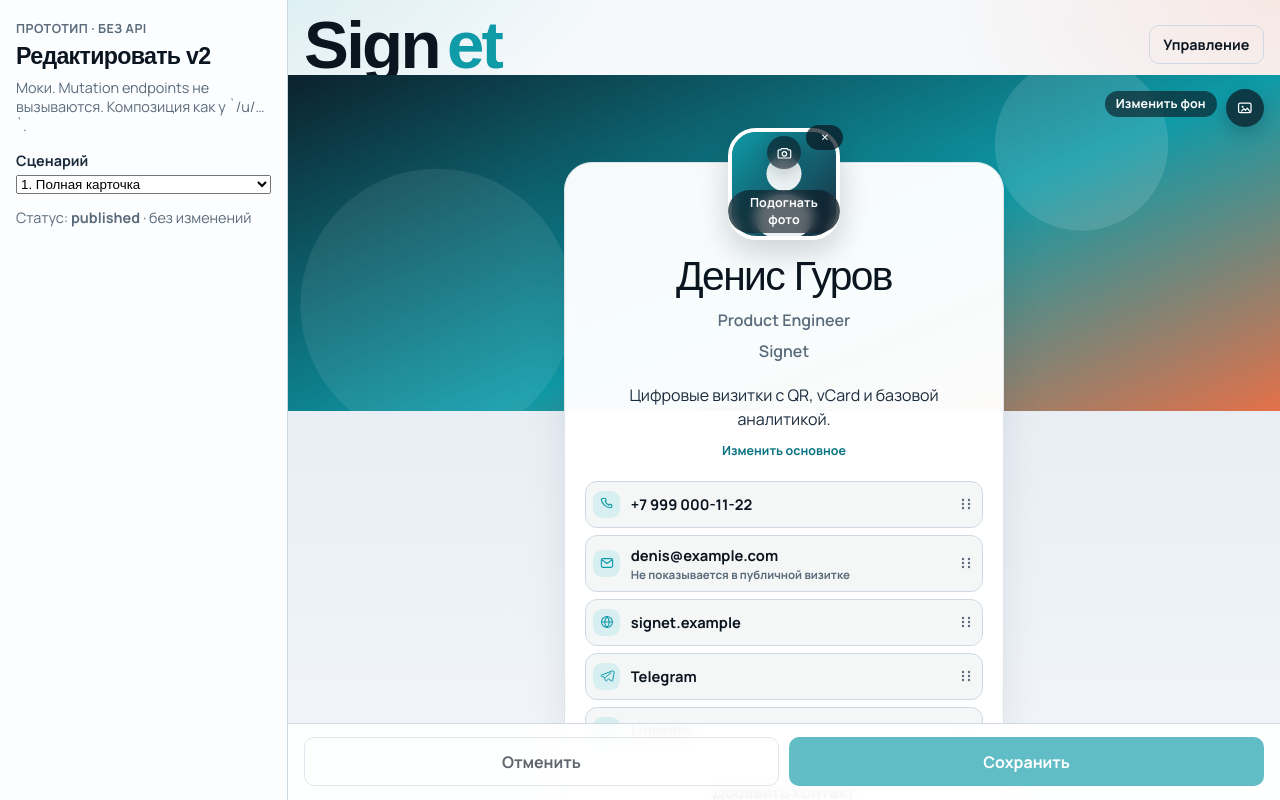
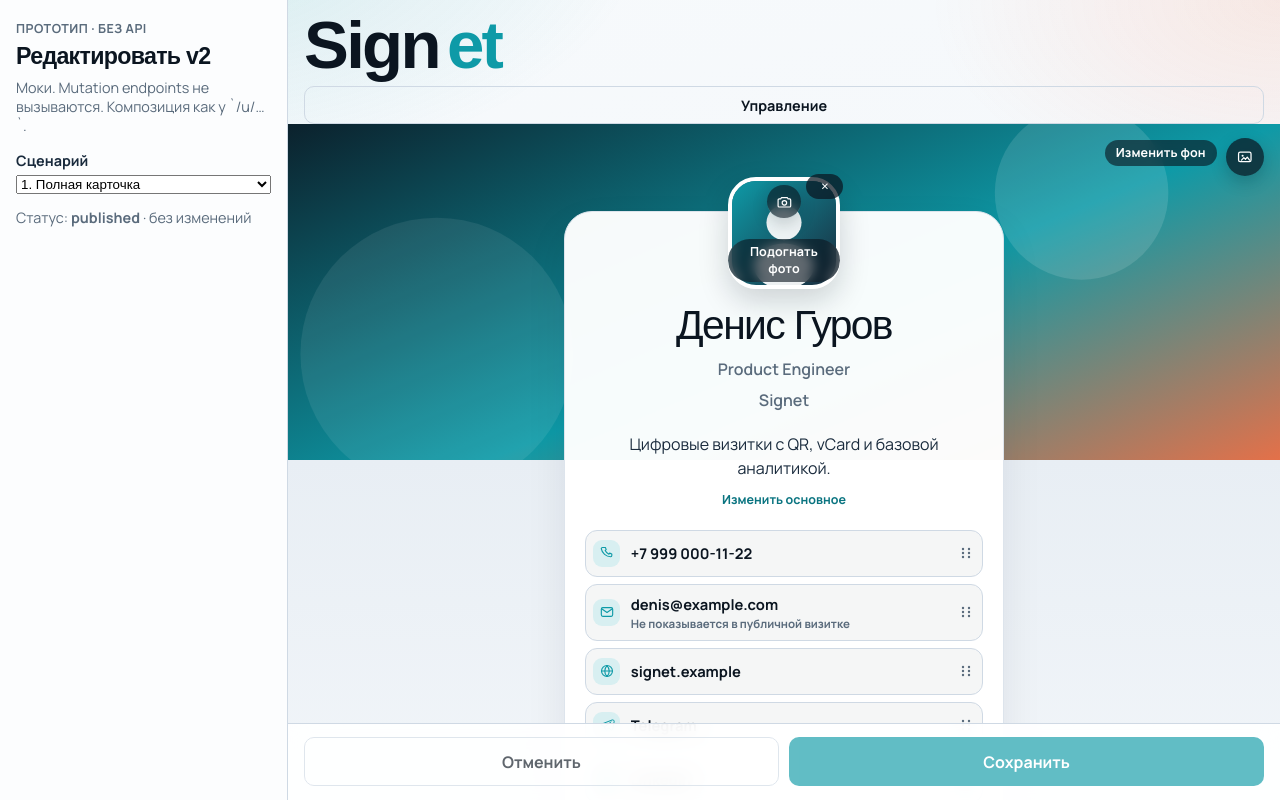
Before and after one commit to denisgurovch-hue/MyQRCards, a Next.js app in the folder apps/web/: page /prototypes/edit-v2 in a window 1280 px wide. Shown: the top 800 px of the page. Built offline with nearby package versions, Linux system fonts and the light colour scheme; a web font is replaced by a local one.

Commit message:
fix(web): align edit-v2 header action buttons
Put brand on its own row and keep «К визиткам» / «Управление»
on one shared actions row.

Co-authored-by: denisgurovch-hue <denisgurovch-hue@users.noreply.github.com>

```diff
--- a/apps/web/src/app/globals.css
+++ b/apps/web/src/app/globals.css
@@ -1682,25 +1682,28 @@ a.phone-contact-value:focus-visible {
 
 .edit-v2-top {
   display: flex;
+  flex-direction: column;
+  align-items: stretch;
+  gap: 0.65rem;
+  padding: 0.85rem 1rem 0;
+}
+
+.edit-v2-top-brand {
+  min-width: 0;
+}
+
+.edit-v2-top-actions {
+  display: flex;
   align-items: center;
   justify-content: space-between;
-  gap: 0.75rem;
-  padding: 0.85rem 1rem 0;
-}
-
-.cabinet-chrome-edit-leading {
-  display: flex;
-  flex-wrap: wrap;
-  align-items: center;
   gap: 0.65rem;
-  min-width: 0;
-}
-
-.edit-v2-back-cards {
-  padding: 0.55rem 0.85rem;
-  font-size: 0.9rem;
-}
-
+}
+
+.edit-v2-top-actions-spacer {
+  flex: 0 0 auto;
+}
+
+.edit-v2-back-cards,
 .edit-v2-manage {
   padding: 0.55rem 0.85rem;
   font-size: 0.9rem;
```
Also changed, not shown: apps/web/src/components/cabinet-chrome.tsx (+6 -4 lines).
